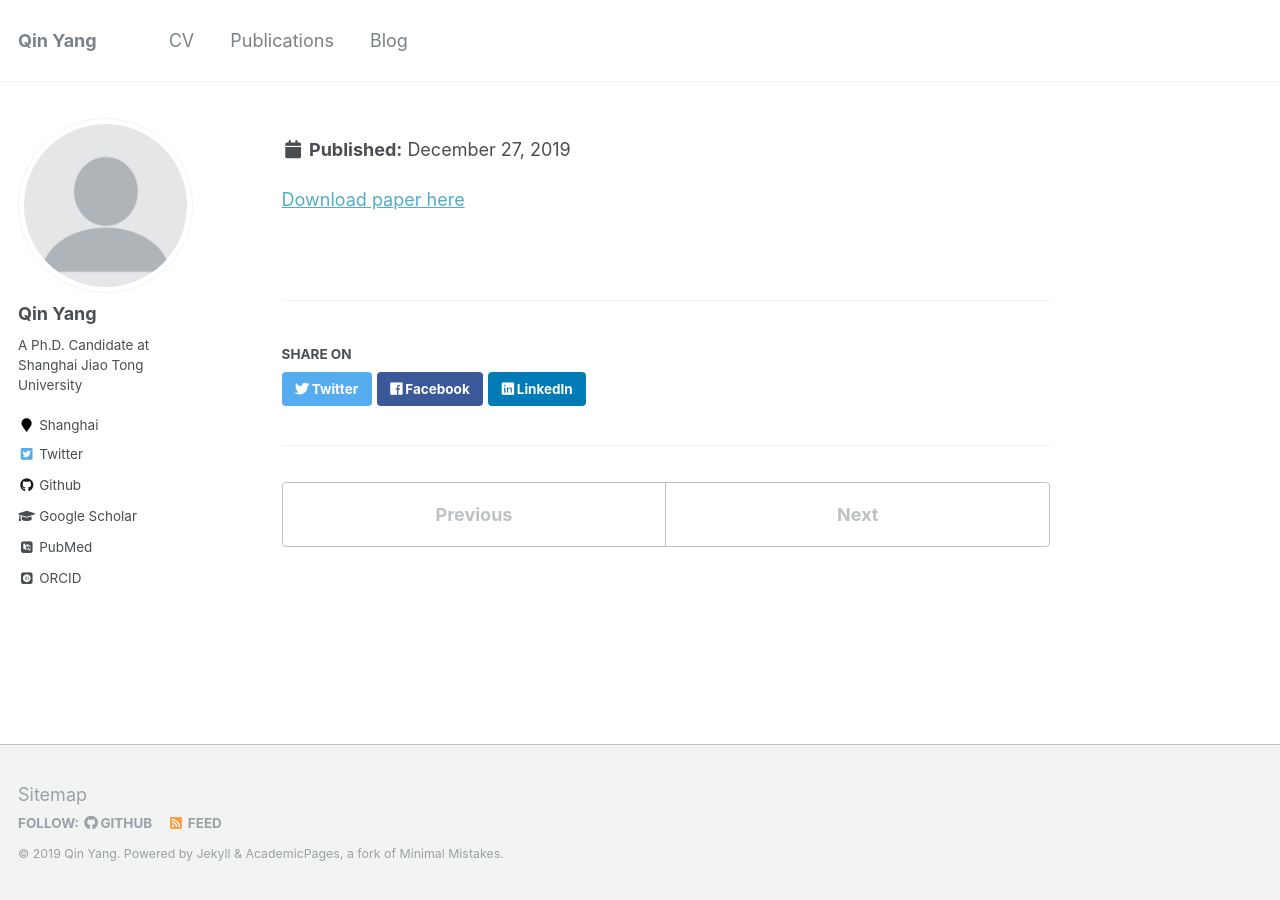
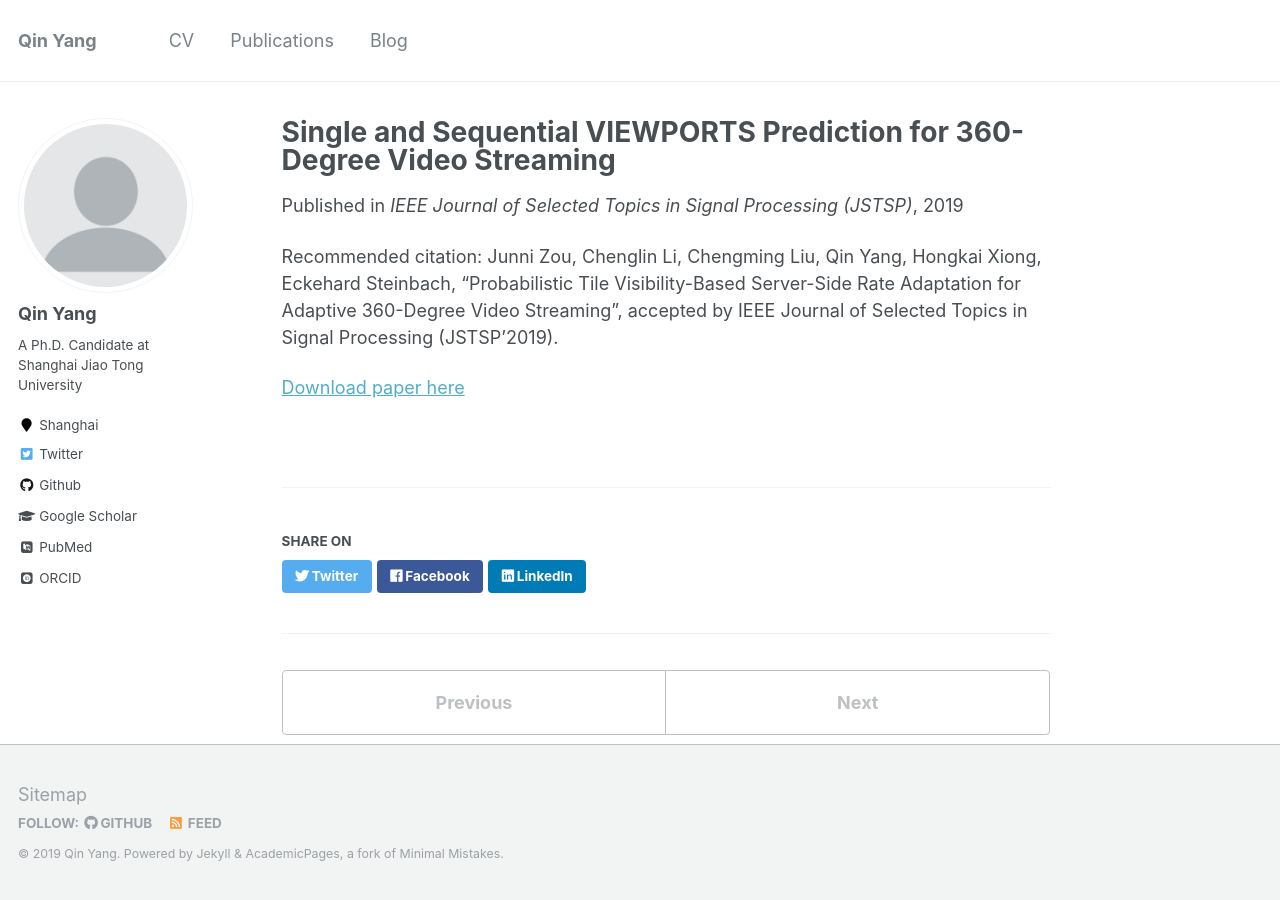
Before and after one commit to QinYang12/QinYang12.github.io, a Jekyll site: the page built from _publications/2019-06-01-paper-title-number-4.md, in a window 1280 px wide. Built offline with Jekyll 4.4.1, drawn with Linux system fonts in a browser that asks for light colours; some web fonts are replaced.

Commit message:
Update 2019-06-01-paper-title-number-4.md

```diff
--- a/_publications/2019-06-01-paper-title-number-4.md
+++ b/_publications/2019-06-01-paper-title-number-4.md
@@ -3,7 +3,7 @@ title: "Single and Sequential VIEWPORTS Prediction for 360-Degree Video Streamin
 collection: publications
 permalink: /publication/2010-10-01-paper-title-number-2
 date: 2019-06-1
-venue: 'IEEE Int'l Symposium on Circuits & Systems (ISCAS)'
-citation: 'Qin Yang, Junni Zou, Kexin Tang, Chenglin Li, Hongkai Xiong, “Single and Sequential VIEWPORTS Prediction for 360-Degree Video Streaming”, IEEE Int'l Symposium on Circuits & Systems (ISCAS’2019), Sapporo, Japan, May 2019.'
+venue: 'IEEE Journal of Selected Topics in Signal Processing (JSTSP)'
+citation: 'Junni Zou, Chenglin Li, Chengming Liu, Qin Yang, Hongkai Xiong, Eckehard Steinbach, “Probabilistic Tile Visibility-Based Server-Side Rate Adaptation for Adaptive 360-Degree Video Streaming”, accepted by IEEE Journal of Selected Topics in Signal Processing (JSTSP’2019).'
 ---
 [Download paper here](http://QinYang12.github.io/files/paper1.pdf)
```
